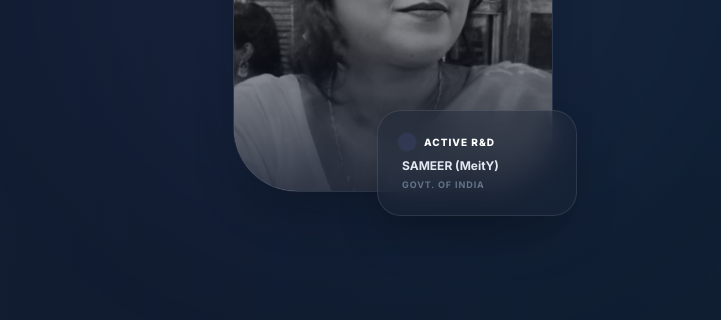
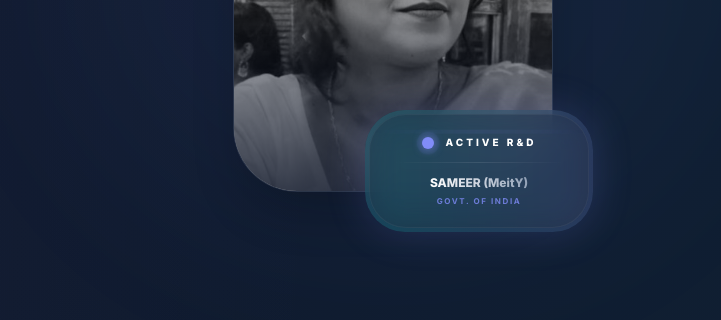
Before and after one commit to somasreebose/somasreebose.github.io, a website: page index.html in a window 1280 px wide. Shown: the part 480-800 px from the top of the page, 559-1280 px from the left. Drawn offline with Linux system fonts and the light colour scheme.

Commit message:
feat: complete professional rebrand focused on current R&D role at SAMEER with futuristic hero badge

```diff
--- a/index.html
+++ b/index.html
@@ -77,14 +77,28 @@
                         <div class="absolute inset-0 bg-gradient-to-t from-dark/80 via-transparent to-transparent"></div>
                     </div>
 
-                    <!-- Simplified & High-Stability Badge -->
-                    <div class="absolute -bottom-6 -right-6 glass p-6 rounded-3xl border border-white/10 shadow-2xl min-w-[200px] z-20">
-                        <div class="flex items-center space-x-3 mb-2">
-                            <div class="w-2.5 h-2.5 bg-primary rounded-full animate-ping"></div>
-                            <span class="text-[10px] font-black text-white uppercase tracking-widest">Active R&D</span>
+                    <!-- Futuristic & Beautiful Floating Badge -->
+                    <div class="absolute -bottom-10 -right-4 md:-right-10 glass p-1 rounded-[2.5rem] shadow-[0_0_40px_rgba(129,140,248,0.2)] animate-bounce-slow z-30 overflow-hidden group/badge">
+                        <!-- Animated Glowing Border -->
+                        <div class="absolute inset-0 bg-gradient-to-r from-primary/50 via-accent/50 to-primary/50 opacity-40 group-hover/badge:opacity-100 transition-opacity duration-700 animate-gradient-x"></div>
+
+                        <div class="relative glass bg-dark/90 px-6 py-5 rounded-[2.3rem] border border-white/5 flex flex-col items-center text-center min-w-[220px]">
+                            <div class="flex items-center space-x-3 mb-3">
+                                <span class="relative flex h-3 w-3">
+                                    <span class="animate-ping absolute inline-flex h-full w-full rounded-full bg-primary opacity-75"></span>
+                                    <span class="relative inline-flex rounded-full h-3 w-3 bg-primary shadow-[0_0_10px_rgba(129,140,248,0.8)]"></span>
+                                </span>
+                                <span class="text-[10px] font-black text-white uppercase tracking-[0.3em]">Active R&D</span>
+                            </div>
+
+                            <div class="w-full h-px bg-gradient-to-r from-transparent via-white/10 to-transparent mb-3"></div>
+
+                            <p class="text-xs font-black text-transparent bg-clip-text bg-gradient-to-r from-white to-slate-400 mb-1">SAMEER (MeitY)</p>
+                            <p class="text-[8px] font-bold text-primary uppercase tracking-[0.2em] opacity-80">Govt. of India</p>
+
+                            <!-- Scanner Line Animation -->
+                            <div class="absolute top-0 left-0 w-full h-1 bg-gradient-to-r from-transparent via-primary/30 to-transparent animate-scan"></div>
                         </div>
-                        <p class="text-xs font-bold text-slate-200">SAMEER (MeitY)</p>
-                        <p class="text-[9px] font-bold text-slate-500 uppercase tracking-widest mt-1">Govt. of India</p>
                     </div>
 
                     <!-- Decorative elements removed to prevent overflow distortion -->
--- a/src/input.css
+++ b/src/input.css
@@ -49,6 +49,27 @@
   @apply bg-clip-text text-transparent bg-gradient-to-r from-primary to-accent;
 }
 
+@keyframes scan {
+  0% { transform: translateY(0); opacity: 0; }
+  50% { opacity: 1; }
+  100% { transform: translateY(100px); opacity: 0; }
+}
+
+.animate-scan {
+  animation: scan 3s linear infinite;
+}
+
+@keyframes gradient-x {
+  0% { background-position: 0% 50%; }
+  50% { background-position: 100% 50%; }
+  100% { background-position: 0% 50%; }
+}
+
+.animate-gradient-x {
+  background-size: 200% 200%;
+  animation: gradient-x 5s ease infinite;
+}
+
 .bg-mesh {
   background-color: #0f172a;
   background-image:
```
Also changed, not shown: css/output.css.
